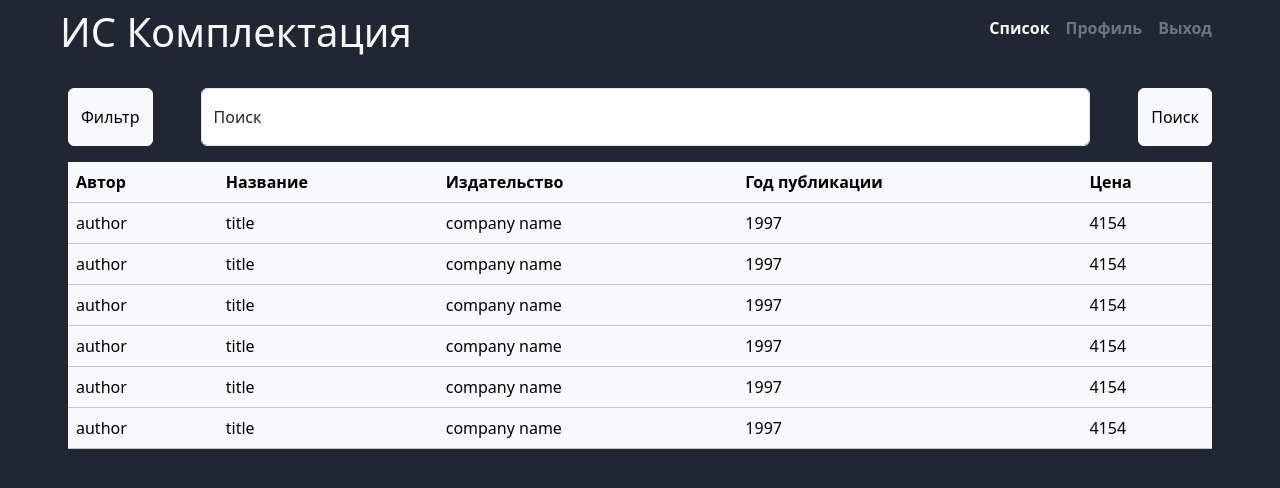
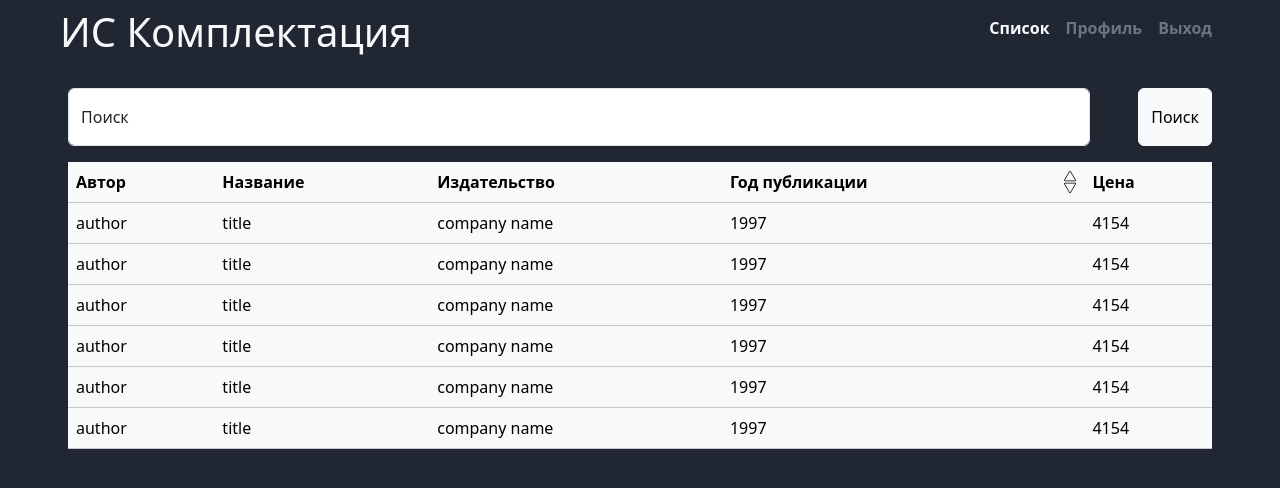
Before and after one commit to FzeroH/complectation_front, a Vue app: page /teacher in a window 1280 px wide. Both pictures are taken after typing "name@example.com", "Sample123" into the empty fields and a click on the input "Войти". Shown: the top 488 px of the page. Built offline with nearby package versions, Linux system fonts and the light colour scheme.

Commit message:
sorting to teacher table

```diff
--- a/src/api/TeacherApi.ts
+++ b/src/api/TeacherApi.ts
@@ -1,4 +1,4 @@
-import { ListItem, TableItem } from '@/types/ui';
+import { ListItem, SortingItem, TableItem } from '@/types/ui';
 import { Api } from './Api';
 import getPublications from './mock/getPublications';
 import getPublication from './mock/getPublication';
@@ -10,9 +10,9 @@ import { PublicationFullInfo, RecOtherInfo } from '@/types';
 import getAllOrders from './mock/getAllOrders';
 
 export class TeacherApi extends Api {
-	static async getPublications(): Promise<TableItem[]> {
+	static async getPublications(sorting: SortingItem | null): Promise<TableItem[]> {
 		// TODO Убрать комментарий
-		// return await this.get('/publications') as Promise<TableItem[]>;
+		// return await this.get('/publications', sorting) as Promise<TableItem[]>;
 		return new Promise((resolve) => resolve(getPublications()))
 	}
 
--- a/src/types/ui/table.ts
+++ b/src/types/ui/table.ts
@@ -5,6 +5,7 @@ export type TableHeader = {
 	title: string;
 	type: 'string' | 'number';
 	name: string;
+	isSorting?: boolean;
 }
 
 export type AdminTableHeader = TableHeader & {
--- a/src/ui/table/CustomTable.vue
+++ b/src/ui/table/CustomTable.vue
@@ -2,12 +2,83 @@
   <table class="table table-light table-hover table-pointer w-100 table-">
     <thead>
       <tr>
-			<th v-for="header in props.headers" scope="col" :key="header.name" :title="header.title">{{ header.title }}</th>
+        <th v-for="header in props.headers" scope="col" :key="header.name" :title="header.title">
+			<div class="d-flex table__cell justify-content-between align-items-center">
+				<p class="m-0 table__header-title">{{ header.title }}</p>
+
+				<div v-if="header.isSorting" class="d-flex flex-column align-items-center">
+				  <svg
+					v-if="header.name === sortingItem?.field && sortingItem.direction === 'asc'"
+					xmlns="http://www.w3.org/2000/svg"
+					width="12"
+					height="12"
+					fill="currentColor"
+					class="svg-tri bi bi-triangle-fill"
+					viewBox="0 0 16 16"
+				  >
+					<path
+					  fill-rule="evenodd"
+					  d="M7.022 1.566a1.13 1.13 0 0 1 1.96 0l6.857 11.667c.457.778-.092 1.767-.98 1.767H1.144c-.889 0-1.437-.99-.98-1.767L7.022 1.566z"
+					/>
+				  </svg>
+				  <svg
+					v-else
+					xmlns="http://www.w3.org/2000/svg"
+					width="12"
+					height="12"
+					fill="currentColor"
+					class="svg-tri bi bi-triangle pointer"
+					viewBox="0 0 16 16"
+					@click="changeSorting(header.name, 'asc')"
+				  >
+					<path
+					  d="M7.938 2.016A.13.13 0 0 1 8.002 2a.13.13 0 0 1 .063.016.146.146 0 0 1 .054.057l6.857 11.667c.036.06.035.124.002.183a.163.163 0 0 1-.054.06.116.116 0 0 1-.066.017H1.146a.115.115 0 0 1-.066-.017.163.163 0 0 1-.054-.06.176.176 0 0 1 .002-.183L7.884 2.073a.147.147 0 0 1 .054-.057zm1.044-.45a1.13 1.13 0 0 0-1.96 0L.165 13.233c-.457.778.091 1.767.98 1.767h13.713c.889 0 1.438-.99.98-1.767L8.982 1.566z"
+					/>
+				  </svg>
+
+				  <svg
+					v-if="header.name === sortingItem?.field && sortingItem.direction === 'desc'"
+					xmlns="http://www.w3.org/2000/svg"
+					width="12"
+					height="12"
+					fill="currentColor"
+					class="svg-tri bi bi-triangle-fill rotate-180"
+					viewBox="0 0 16 16"
+				  >
+					<path
+					  fill-rule="evenodd"
+					  d="M7.022 1.566a1.13 1.13 0 0 1 1.96 0l6.857 11.667c.457.778-.092 1.767-.98 1.767H1.144c-.889 0-1.437-.99-.98-1.767L7.022 1.566z"
+					/>
+				  </svg>
+				  <svg
+					v-else
+					xmlns="http://www.w3.org/2000/svg"
+					width="12"
+					height="12"
+					fill="currentColor"
+					class="svg-tri bi bi-triangle rotate-180 pointer"
+					viewBox="0 0 16 16"
+					@click="changeSorting(header.name, 'desc')"
+				  >
+					<path
+					  d="M7.938 2.016A.13.13 0 0 1 8.002 2a.13.13 0 0 1 .063.016.146.146 0 0 1 .054.057l6.857 11.667c.036.06.035.124.002.183a.163.163 0 0 1-.054.06.116.116 0 0 1-.066.017H1.146a.115.115 0 0 1-.066-.017.163.163 0 0 1-.054-.06.176.176 0 0 1 .002-.183L7.884 2.073a.147.147 0 0 1 .054-.057zm1.044-.45a1.13 1.13 0 0 0-1.96 0L.165 13.233c-.457.778.091 1.767.98 1.767h13.713c.889 0 1.438-.99.98-1.767L8.982 1.566z"
+					/>
+				  </svg>
+				</div>
+			  </div>
+        </th>
       </tr>
     </thead>
     <tbody>
-		  <tr v-for="(item, indexRow) in processedItems" :key="indexRow" @click="clickAction(filteredItems[indexRow].id)" class="pointer">
-			<td v-for="(header, indexCol) in props.headers" :title="item[indexCol]" :key="header.name">{{ item[indexCol] }}</td>
+      <tr
+        v-for="(item, indexRow) in processedItems"
+        :key="indexRow"
+        @click="clickAction(filteredItems[indexRow].id)"
+        class="pointer"
+      >
+        <td v-for="(header, indexCol) in props.headers" :title="item[indexCol]" :key="header.name">
+			{{ item[indexCol] }}
+        </td>
       </tr>
     </tbody>
   </table>
@@ -15,22 +86,32 @@
 
 <script setup lang="ts">
 import { ref, computed, defineProps } from 'vue'
-import { TableHeader, TableItem } from "@/types/ui";
+import { DirectionSorting, SortingItem, TableHeader, TableItem } from '@/types/ui'
 
 const emit = defineEmits<{
   (e: 'clickAction', id: number | string): void
+  (e: 'sorting', item: SortingItem | null): void
 }>()
 
 const props = defineProps<{
   headers: TableHeader[]
-	items: TableItem[],
+  items: TableItem[]
+  sortingItem: SortingItem | null
 }>()
 
-const headerNames = computed<(keyof TableItem)[]>(() => props.headers.map(h => h.name));
-const filteredItems = computed<TableItem[]>(() => props.items.filter((item) => headerNames.value.every((name) => Object.keys(item).includes(name))))
-const processedItems = computed<string[][]>(() => filteredItems.value.map(item => headerNames.value.map(name => item[name].toString())))
+const headerNames = computed<(keyof TableItem)[]>(() => props.headers.map((h) => h.name))
+const filteredItems = computed<TableItem[]>(() =>
+  props.items.filter((item) => headerNames.value.every((name) => Object.keys(item).includes(name))),
+)
+const processedItems = computed<string[][]>(() =>
+  filteredItems.value.map((item) => headerNames.value.map((name) => item[name].toString())),
+)
 
 function clickAction(id: string | number) {
-	emit('clickAction', id);
+  emit('clickAction', id)
+}
+
+function changeSorting(field: string, direction: DirectionSorting) {
+  emit('sorting', { field, direction })
 }
 </script>
--- a/src/views/teacher/TeacherTable.vue
+++ b/src/views/teacher/TeacherTable.vue
@@ -4,8 +4,7 @@
 	</div>
   <section v-else class="teacher-table">
     <header class="d-flex mb-3">
-      <filter-modal />
-      <div class="teacher-table__search flex-fill form-floating ms-5 text-dark">
+      <div class="teacher-table__search flex-fill form-floating text-dark">
         <input type="text" class="form-control" id="search" placeholder="search" v-model="search" />
         <label for="search">Поиск</label>
       </div>
@@ -13,16 +12,15 @@
       <input type="button" value="Поиск" class="btn btn-light ms-5" @click="filterApply" />
     </header>
 
-    <custom-table :headers="tableHeaders" :items="tableItems" @click-action="clickAction" />
+    <custom-table :headers="tableHeaders" :items="tableItems" :sorting-item="sortingItem" @click-action="clickAction" @sorting="changeSorting" />
   </section>
 </template>
 
 <script setup lang="ts">
 import { ref, computed } from 'vue'
-import { TableHeader, TableItem } from '@/types/ui'
+import { SortingItem, TableHeader, TableItem } from '@/types/ui'
 import { useRouter } from 'vue-router'
 import { TeacherApi } from '@/api'
-import FilterModal from '@/components/FilterModal.vue'
 import CustomTable from '@/ui/table/CustomTable.vue'
 import CustomLoader from '@/ui/loader/CustomLoader.vue';
 const router = useRouter()
@@ -50,6 +48,7 @@ const tableHeaders = computed<TableHeader[]>(() => [
     title: 'Год публикации',
     type: 'number',
     name: 'publication_year',
+	isSorting: true,
   },
   {
     title: 'Цена',
@@ -59,19 +58,25 @@ const tableHeaders = computed<TableHeader[]>(() => [
 ]);
 
 const tableItems = ref<TableItem[]>([]);
+const sortingItem = ref<SortingItem | null>(null);
 
-
-
-function filterApply() {
-  console.log('apply')
+async function changeSorting(item: SortingItem | null) {
+	isLoading.value = true;
+	sortingItem.value = item;
+	await updateData();
+	isLoading.value = false;
 }
 
 function clickAction(id: string | number) {
 	router.push(`/order/${id}`)
 }
 
+async function updateData() {
+	tableItems.value = await TeacherApi.getPublications(sortingItem.value);
+}
+
 (async () => {
-	tableItems.value = await TeacherApi.getPublications();
+	await updateData();
 	isLoading.value = false;
 })();
 </script>
```
Lines whose indentation alone changed are shown as unchanged.
